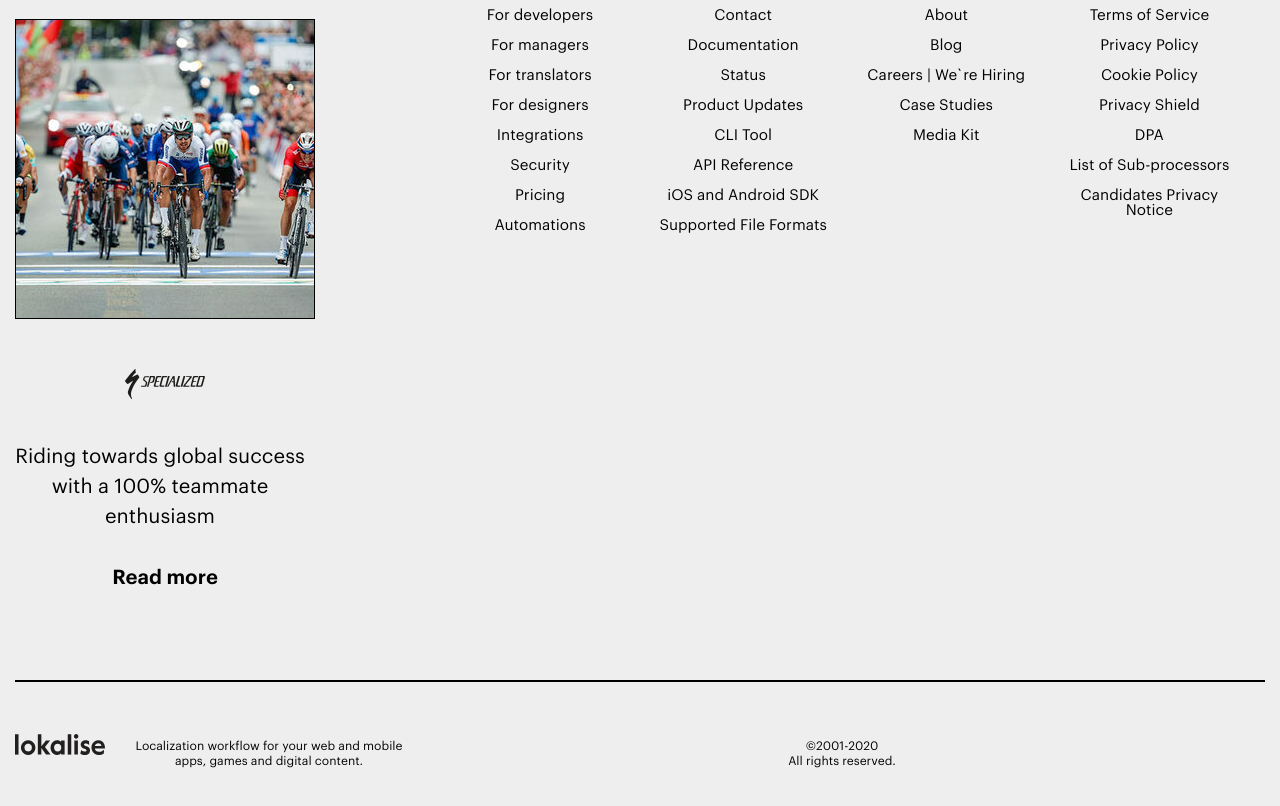
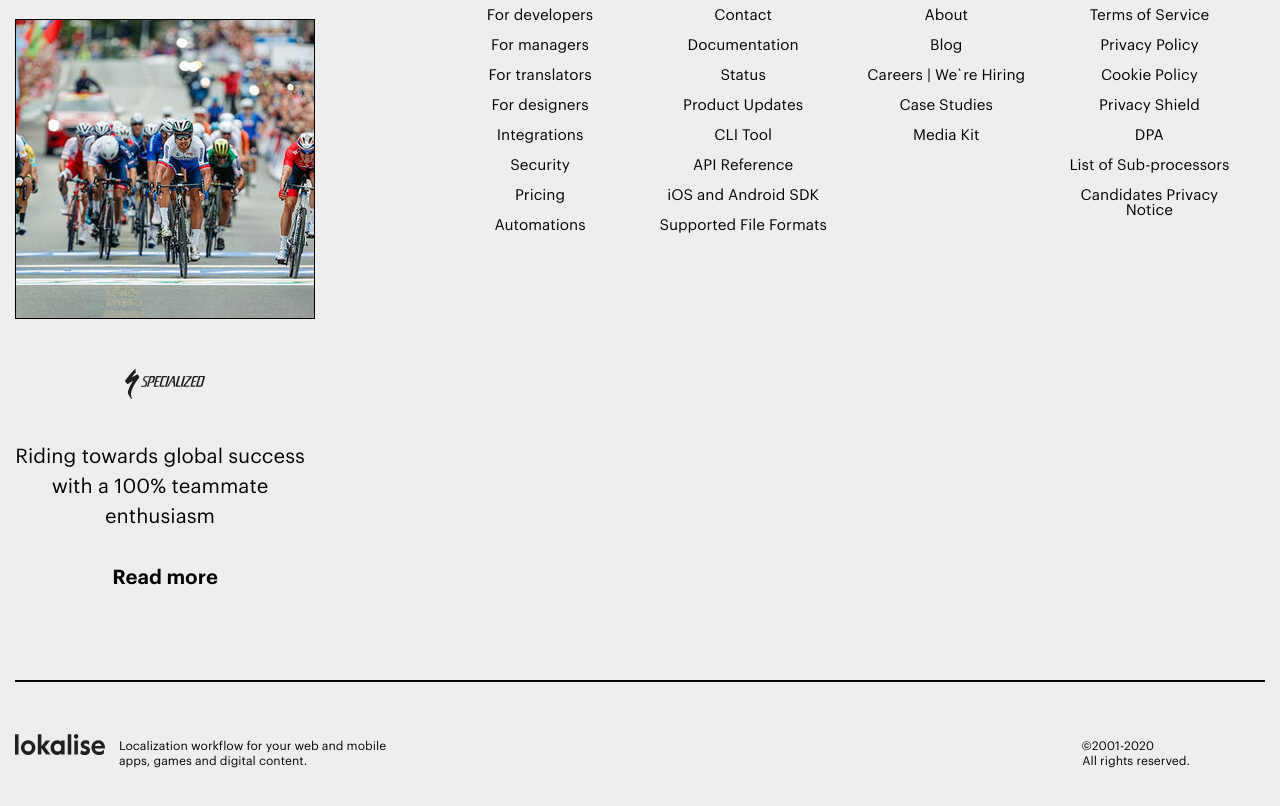
Before and after one commit to Qwertonixer/lokalise, a plain HTML site: page index.html in a window 1280 px wide. Shown: the part 8957-9763 px from the top of the page. Drawn offline with Linux system fonts and the light colour scheme.

Commit message:
final_edition

```diff
--- a/scss/_rights.scss
+++ b/scss/_rights.scss
@@ -37,50 +37,24 @@
         padding-bottom: 43px;
     }
     .rights_foot {
-        justify-content: flex-end;
+        justify-content: space-between;
         align-items: center;
         flex-direction: row;
+        .years {
+            flex-grow: 1;
+            margin-right: 75px;
+            p {
+                text-align: end;
+                &:first-child {
+                    margin-right: 36px;
+                }
+            }
+        }
     }
     .workflow {
         max-width: 300px;
         margin: 0;
         margin-left: 14px;
-    }
-    .years {
-        flex-grow: 1;
-        text-align: end;
+        text-align: left;
     }
 }
-
-// .divider_footer {
-//     border: 1px solid black;
-//     margin-bottom: 52px;
-// }
-
-// .rights {
-//     padding-bottom: 43px;
-// }
-
-// .rights_foot {
-//     display: flex;
-//     justify-content: flex-end;
-//     align-items: center;
-// }
-
-// .workflow {
-//     font-weight: 400;
-//     font-size: 12px;
-//     line-height: 15px;
-//     color: #000000;
-//     max-width: 300px;
-//     margin-left: 14px;
-// }
-
-// .years {
-//     flex-grow: 1;
-//     text-align: end;
-//     font-weight: 400;
-//     font-size: 12px;
-//     line-height: 15px;
-//     color: #000000;
-// }
```
Also changed, not shown: css/main.css, 1 other file.
